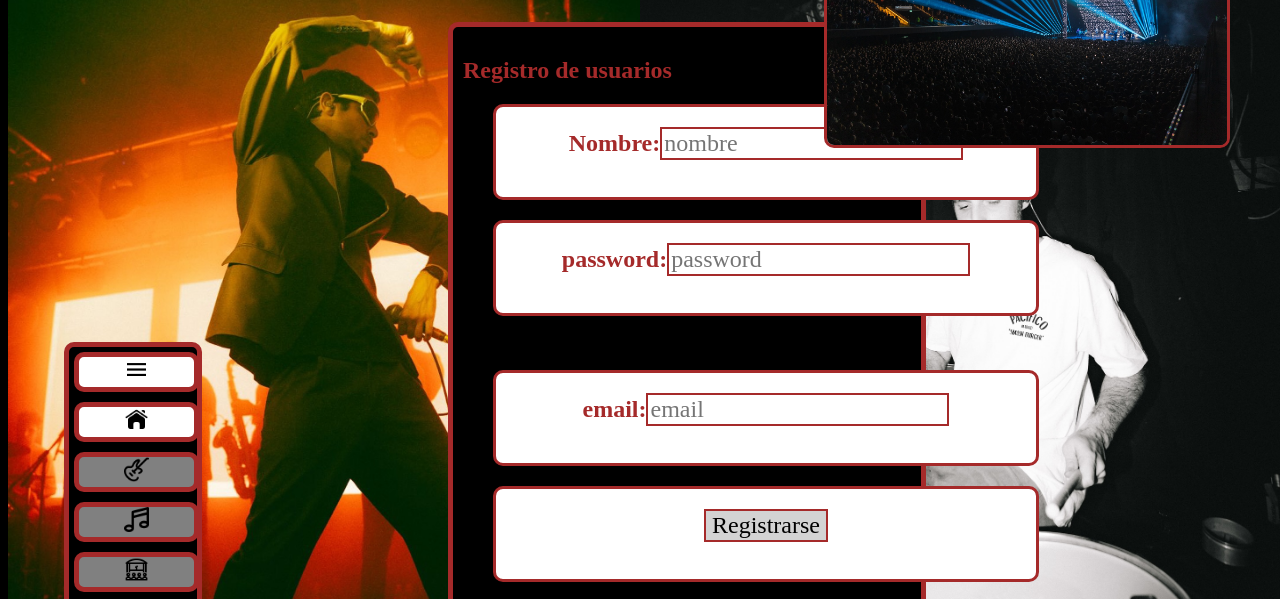
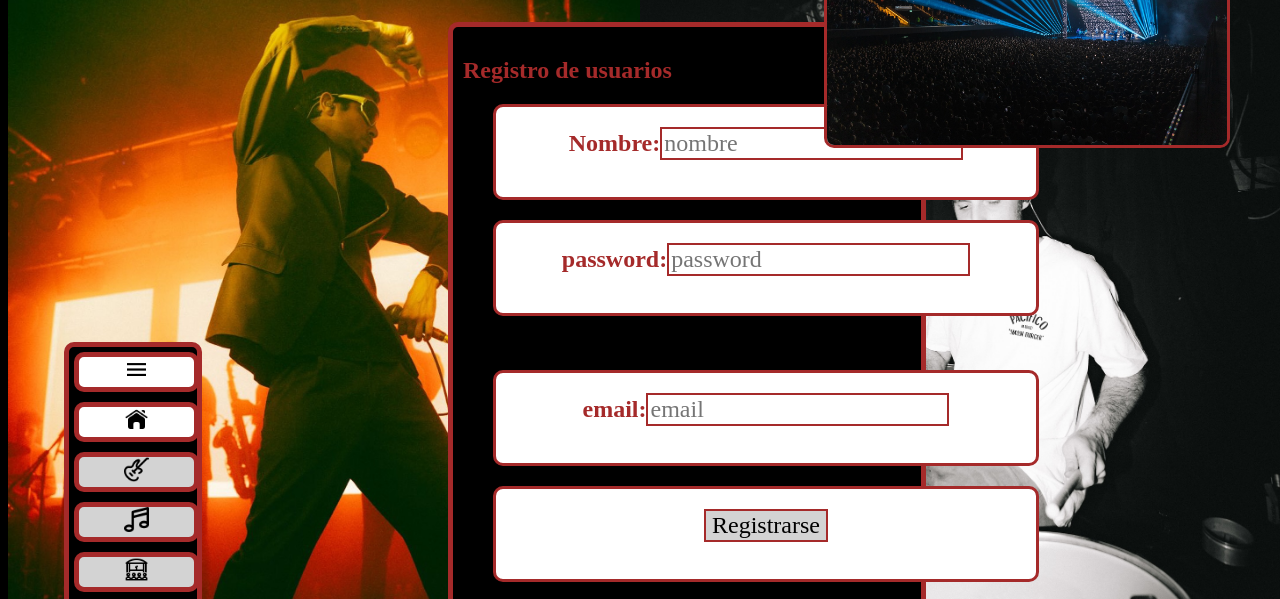
Before and after one commit to OSCARJORGERAPP/main, a website: page public/registro.html in a window 1280 px wide. Shown: the part 138-737 px from the top of the page. Drawn offline with nearby package versions, Linux system fonts and the light colour scheme.

Commit message:
Update registro.css

```diff
--- a/public/registro.css
+++ b/public/registro.css
@@ -116,7 +116,7 @@ h2{
   }
 
   .linkGrisado{
-    background-color:gray;
+    background-color:lightgray;
     border: 5px;
     border-style: solid;
     border-color: brown;
```
